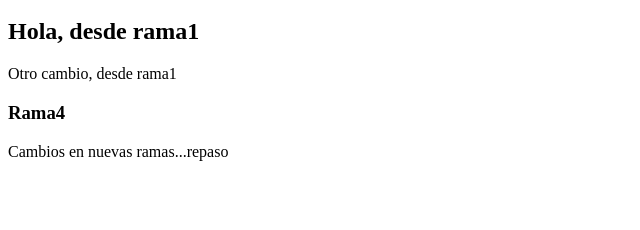
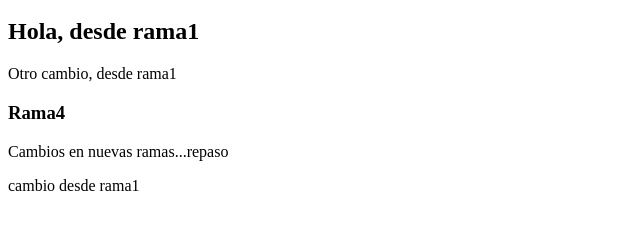
Before and after one commit to Victor-Zapata/branches, a plain HTML site: page index.html in a window 1280 px wide. Shown: the part 48-278 px from the top of the page, without its empty margins (0-640 px from the left). Drawn offline with Linux system fonts and the light colour scheme.

Commit message:
changer1

```diff
--- a/index.html
+++ b/index.html
@@ -13,6 +13,7 @@
     <section>
         <h3>Rama4</h3>
         <p>Cambios en nuevas ramas...repaso</p>
+        <span>cambio desde rama1</span>
     </section>
 
 </body>
```
